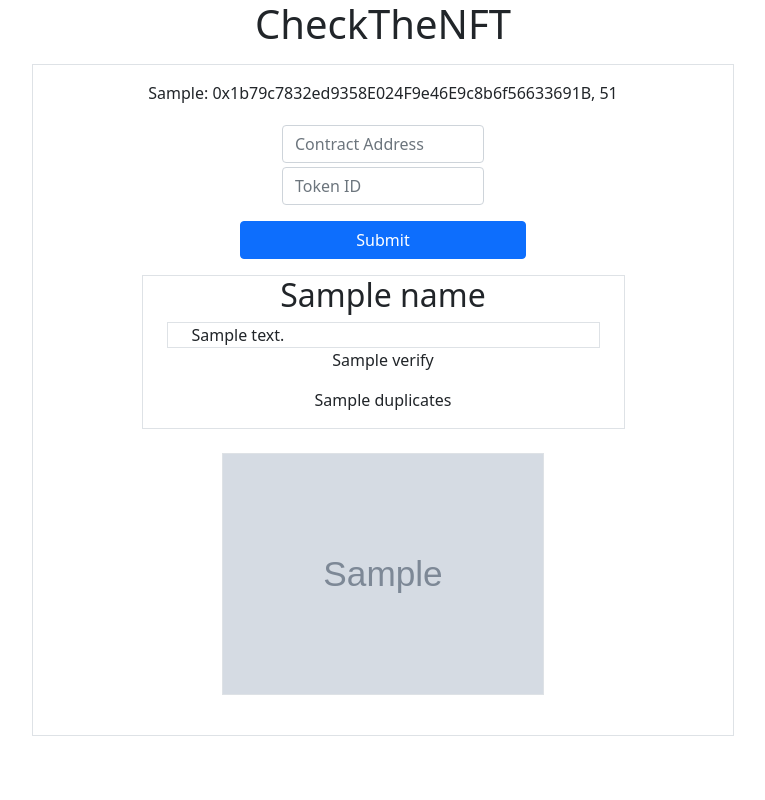
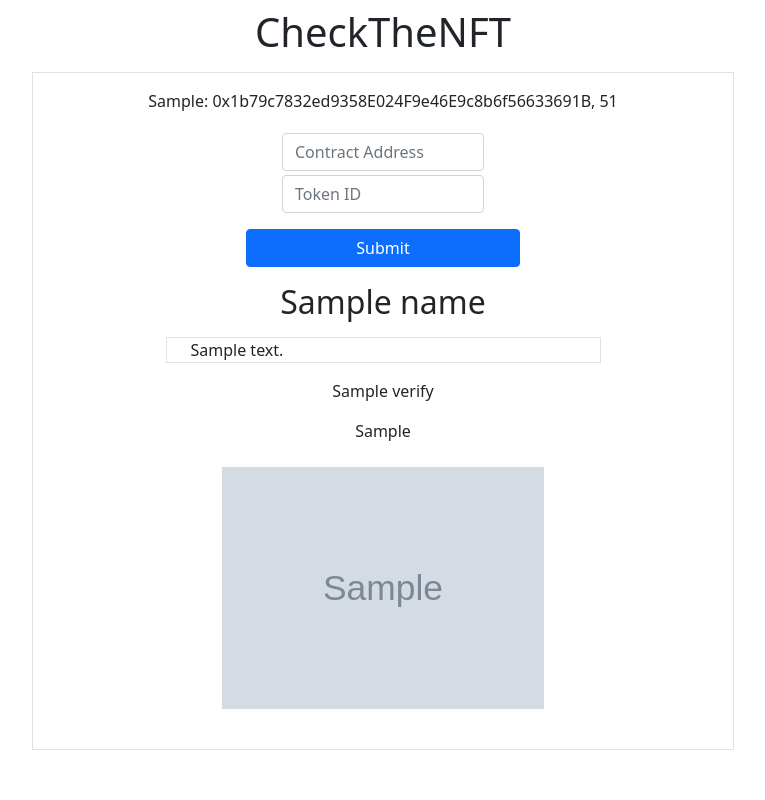
Before and after one commit to andrebhu/CheckTheNFT, a Flask app: template src/templates/index.html in a window 1280 px wide. Shown: the whole page, without its empty margins (257-1022 px from the left). Run offline with Flask 2, Linux system fonts and the light colour scheme; the template is opened without the code that fills it: most values are stand-ins (such as "Sample title", 1, 10 or a date in 2020); grey boxes marked "Sample" are stand-in pictures.

Commit message:
Bootstrap stuff

```diff
--- a/src/app.py
+++ b/src/app.py
@@ -5,7 +5,7 @@ from flask import Flask, render_template, request, flash
 import requests
 import json
 
-from check_image_exists_online import duplicates
+from findDuplicates import findDuplicates
 
 app = Flask(__name__)
 
@@ -43,17 +43,6 @@ def verifyContract(contract_address) -> str:
         return 'unverified'
 
 
-def findDuplicates(image_url):
-    '''
-    Future, maybe return all found links on opensea as well?
-    '''
-    dups_found = duplicates(image_url)
-    if dups_found == 0:
-        return f"No Duplicates Found. Image has {dups_found} duplicates online."
-    else:
-        return f"Duplicates Found! Image has {dups_found} duplicates online."
-
-
 @app.route("/", methods=["GET", "POST"])
 def index():
     if request.method == "POST":
@@ -80,10 +69,12 @@ def index():
                 image_url = NFTMetadata['image']
                 description = NFTMetadata['description']
 
-                # duplicates = findDuplicates(image_url) # Maybe make async in the future
-                duplicates = "There might be some duplicates. Who knows"
+                duplicates_links = findDuplicates(image_url) # Maybe make async in the future
+                # duplicates = "There might be some duplicates. Who knows"
 
-                verify = f"The NFT's <a target=\"_blank\" rel=\"noopener noreferrer\" href=\"https://etherscan.io/address/{contract_address}\">contract</a> is {verifyContract(contract_address)}."
+                duplicates_msg = f"We have found {len(duplicates_links)} similar results"
+
+                verify = f"The NFT's <a target=\"_blank\" rel=\"noopener noreferrer\" href=\"https://etherscan.io/address/{contract_address}\">contract</a> is {verifyContract(contract_address)}"
 
                 return render_template('index.html', **locals())
 
--- a/src/templates/index.html
+++ b/src/templates/index.html
@@ -14,11 +14,12 @@
 
 	<body>
 		<div class="container-fluid w-75">
-			<h1 class="text-center">CheckTheNFT</h1>
+			<h1 class="text-center my-2">CheckTheNFT</h1>
 
 			<div class="row border m-3 p-3 w-75 mx-auto">
 				<div class="col-md-12">
 					<p class="text-center">Sample: 0x1b79c7832ed9358E024F9e46E9c8b6f56633691B, 51</p>
+
 					<form action="/" method="post" enctype="multipart/form-data">
 						<div class="row mt-3 px-5 w-50 mx-auto">
 							<div class="row-md-6 mt-1">
@@ -29,10 +30,11 @@
 							</div>
 						</div>
 
-						<div class="row my-3 px-5">
+						<div class="row my-3 px-5 mx-auto">
 							<input class="btn btn-primary w-50 mx-auto" type="submit" value="Submit">
 						</div>
 					</form>
+
 
 					{% with messages = get_flashed_messages(with_categories=true) %}
 						{% if messages %}
@@ -42,19 +44,22 @@
 						{% endif %}
 					{% endwith %}
 
+
 					{% if name %}
-						<div class="container col-md-6 border mx-auto w-75">
+						<div class="container col-md-6 mx-auto w-75">
 
 							<h2 class="text-center">{{name | safe}}</h2>
 
-							<div class="container border mx-auto">
+							<div class="container border my-3 mx-auto">
 								{{description | safe}}
 							</div>
 
 							<p class="text-center">{{verify | safe}}</p>
-							<p class="text-center">{{duplicates | safe}}</p>
+							<p class="text-center">{{duplicates_msg | safe}}</p>
+
 						</div>
-						<div class="col-md-6 border my-4 mx-auto">
+
+						<div class="col-md-6 my-4 mx-auto">
 							<img class="w-100 img-fluid" src="{{ image_url | safe }}" onerror="this.style.visibility = 'hidden'">
 						</div>
 					{% endif %}
```
Also changed, not shown: src/findDuplicates.py (renamed from src/check_image_exists_online.py, +4 -11 lines).
